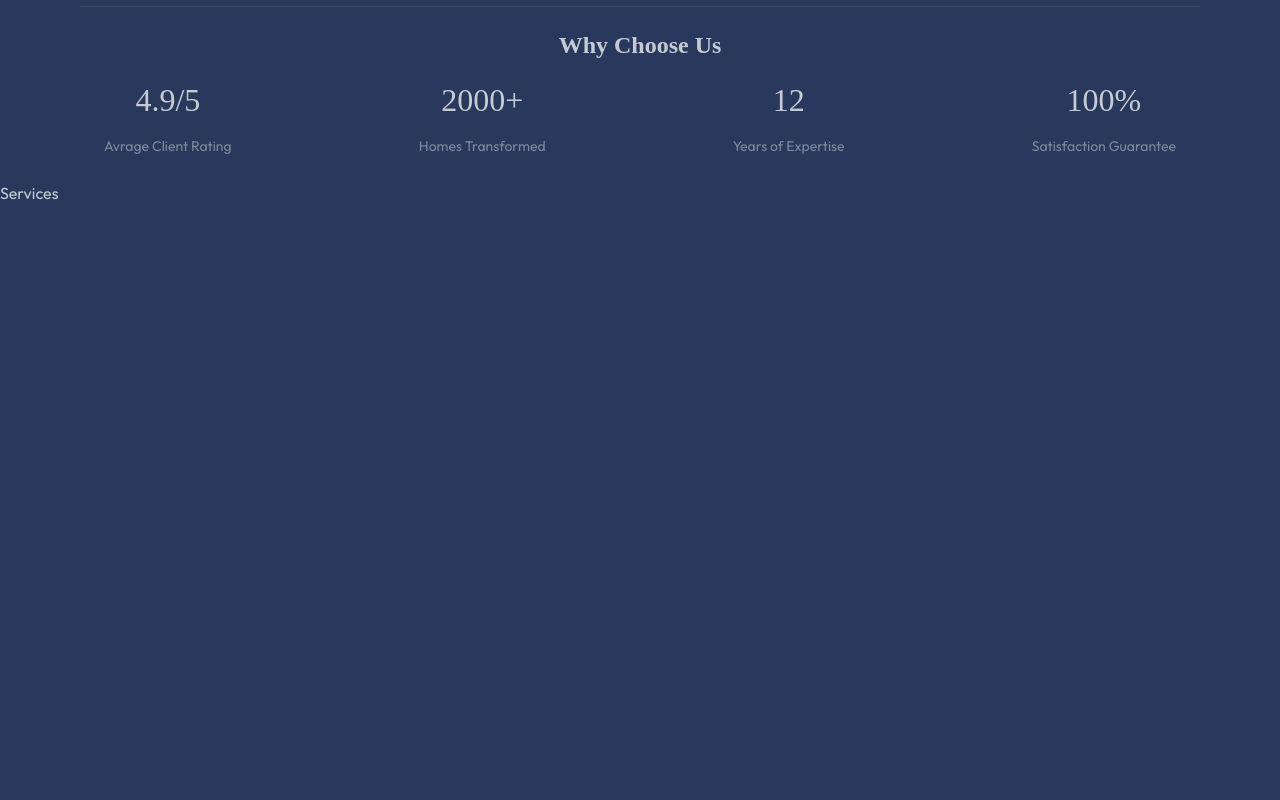
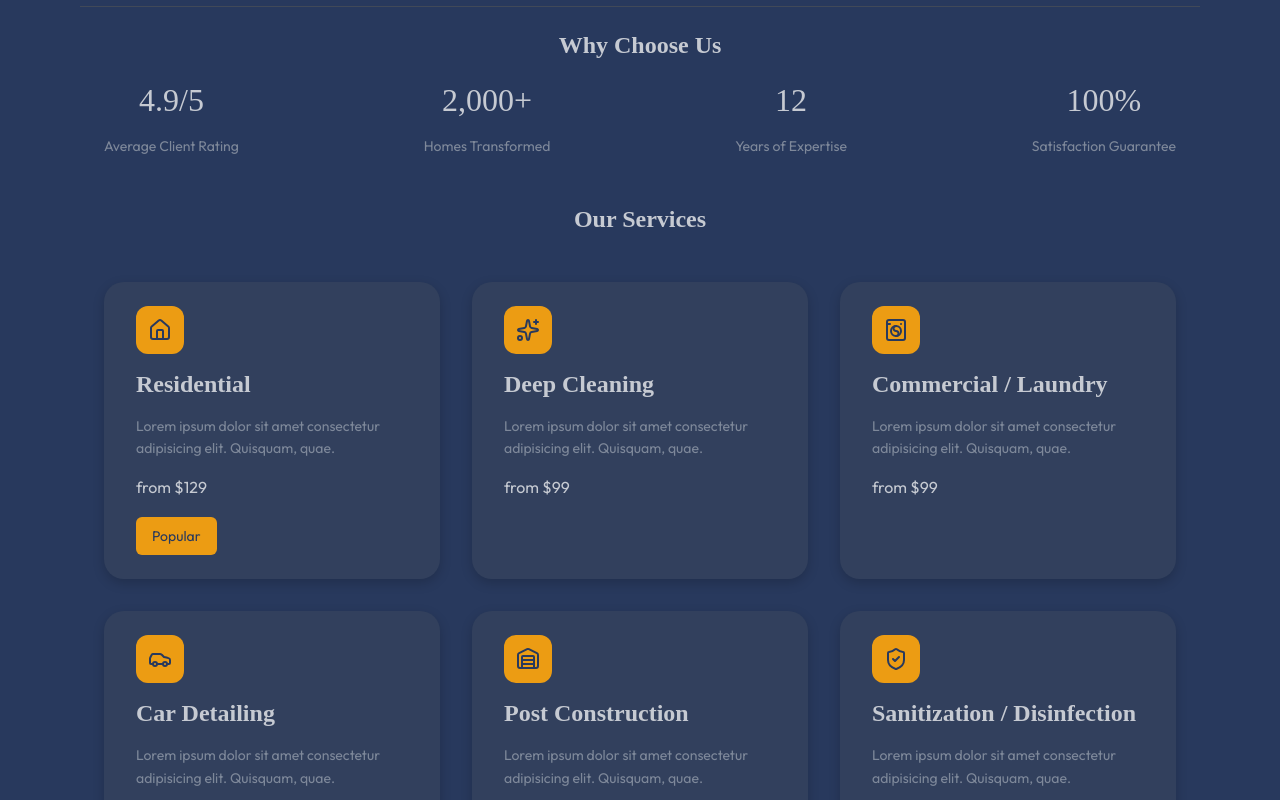
Before and after one commit to jkibura/cleaning-4, a React (Vite) app: page / in a window 1280 px wide. Shown: the part 820-1620 px from the top of the page. Built offline with nearby package versions, Linux system fonts and the light colour scheme.

Commit message:
Done with the Services section, for now.

```diff
--- a/src/components/sections/Services/Services.module.css
+++ b/src/components/sections/Services/Services.module.css
@@ -1,4 +1,74 @@
 
 .services {
-    height: 100vh;
+    display: flex;
+    flex-direction: column;
+    min-height: 100vh;
+    max-width: var(--container-max);
+    gap: var(--space-8);
+    padding: var(--container-pad);
+    margin: 0 auto;
 }
+
+.heading {
+    text-align: center;
+    font-family: var(--font-heading);
+    color: var(--color-text);
+    margin-bottom: var(--space-4);
+}
+
+.cards {
+    display: grid;
+    grid-template-columns: repeat(auto-fit, minmax(280px, 1fr));
+    gap: var(--space-8); /* or 6?*/
+}
+
+.service {
+    display: flex;
+    flex-direction: column;
+    background: var(--color-surface);
+    border-radius: var(--radius-lg);
+    box-shadow: var(--shadow-md);
+    padding: var(--space-6) var(--space-8);
+    transition: all var(--transition);
+    gap: var(--space-4);
+}
+
+.service:hover {
+    box-shadow: var(--shadow-lg);
+    transform: translateY(-2px);
+}
+
+.icon {
+    display: flex;
+    align-items: center;
+    justify-content: center;
+    width: var(--space-12);
+    /* width: 48px; */
+    height: var(--space-12);
+    /* height: 48px; */
+    border-radius: var(--radius-md);
+    background: var(--color-accent);
+    color: var(--color-bg);
+}
+
+.title {
+    font-family: var(--font-heading);
+    font-size: var(--fs-lg);
+    color: var(--color-text);
+}
+
+.description {
+    font-family: var(--font-sans);
+    font-size: var(--fs-sm);
+    color: var(--color-text-muted);
+}
+
+.popular {
+    font-family: var(--font-sans);
+    font-size: var(--fs-sm);
+    background: var(--color-accent);
+    color: var(--color-bg);
+    padding: var(--space-2) var(--space-4);
+    border-radius: var(--radius-sm);
+    align-self: start;
+}
--- a/src/components/sections/Services/Services.tsx
+++ b/src/components/sections/Services/Services.tsx
@@ -1,8 +1,27 @@
 import styles from './Services.module.css'
+import type { ServicesContent } from "../../../types/index";
 
-const Services = () => {
+export interface ServicesProps {
+    content: ServicesContent
+}
+
+const Services = ( { content }: ServicesProps) => {
   return (
-    <div className={styles.services}>Services</div>
+    <div className={styles.services}>
+        {content.heading && (<h2 className={styles.heading}>{content.heading}</h2>)}
+
+        <div className={styles.cards}>
+            {content.services.map(service => (
+                <div className={styles.service} key={service.id}>
+                    <div className={styles.icon}><service.icon /></div>
+                    <h3 className={styles.title}>{service.title}</h3>
+                    <p className={styles.description}>{service.description}</p>
+                    {service.price && (<p className={styles.price}>{service.price}</p>)}
+                    {service.popular && (<p className={styles.popular}>Popular</p>)}
+                </div>
+            ))}
+        </div>
+    </div>
   )
 }
 
--- a/src/components/sections/Trust/Trust.module.css
+++ b/src/components/sections/Trust/Trust.module.css
@@ -3,7 +3,7 @@
     display: flex;
     flex-direction: column;
     align-items: center;
-    width: var(--container-max);
+    max-width: var(--container-max);
     padding: var(--container-pad);
     margin: 0 auto;
     border-top: 1px solid var(--color-border);
--- a/src/data/siteContent.ts
+++ b/src/data/siteContent.ts
@@ -1,5 +1,6 @@
 import heroImg from '../assets/hero.png'
-import type { NavLinks, HeroContent, TrustBarContent } from '../types/index';
+import type { NavLinks, HeroContent, TrustBarContent, ServicesContent } from '../types/index';
+import { Home, Sparkles, WashingMachine, Car, Warehouse, ShieldCheck } from 'lucide-react';
 
 export const navLinks: NavLinks = {
     home: {
@@ -40,10 +41,10 @@ export const trustBarContent: TrustBarContent = {
     stats: [
         {
             value: '4.9/5',
-            label: 'Avrage Client Rating'
+            label: 'Average Client Rating'
         },
         {
-            value: '2000+',
+            value: '2,000+',
             label: 'Homes Transformed'
         },
         {
@@ -56,3 +57,52 @@ export const trustBarContent: TrustBarContent = {
         }
     ]
 }
+
+export const servicesContent: ServicesContent = {
+    heading: 'Our Services',
+    services: [
+        {
+            id: '1',
+            icon: Home,
+            title: 'Residential',
+            description: 'Lorem ipsum dolor sit amet consectetur adipisicing elit. Quisquam, quae.',
+            price: 'from $129',
+            popular: true
+        },
+        {
+            id: '2',
+            icon: Sparkles,
+            title: 'Deep Cleaning',
+            description: 'Lorem ipsum dolor sit amet consectetur adipisicing elit. Quisquam, quae.',
+            price: 'from $99'
+        },
+        {
+            id: '3',
+            icon: WashingMachine,
+            title: 'Commercial / Laundry',
+            description: 'Lorem ipsum dolor sit amet consectetur adipisicing elit. Quisquam, quae.',
+            price: 'from $99'
+        },
+        {
+            id: '4',
+            icon: Car,
+            title: 'Car Detailing',
+            description: 'Lorem ipsum dolor sit amet consectetur adipisicing elit. Quisquam, quae.',
+            price: 'from $99'
+        },
+        {
+            id: '5',
+            icon: Warehouse,
+            title: 'Post Construction',
+            description: 'Lorem ipsum dolor sit amet consectetur adipisicing elit. Quisquam, quae.',
+            price: 'from $99'
+        },
+        {
+            id: '6',
+            icon: ShieldCheck,
+            title: 'Sanitization / Disinfection',
+            description: 'Lorem ipsum dolor sit amet consectetur adipisicing elit. Quisquam, quae.',
+            price: 'from $99'
+        }
+    ]
+}
--- a/src/index.css
+++ b/src/index.css
@@ -58,9 +58,10 @@
   --radius-lg: 20px;
   --radius-full: 9999px;
 
-  /* --shadow-sm:
-  --shadow-md:
-  --shadow-lg: */
+  --shadow-sm: 0 1px 3px rgba(0, 0, 0, 0.24);
+  --shadow-md: 0 4px 12px rgba(0, 0, 0, 0.18);
+  --shadow-lg: 0 12px 32px rgba(0, 0, 0, 0.22);
+
 
   /* Transitions */
   --transition: 0.2s ease-in-out;
```
Also changed, not shown: src/types/index.ts (+19 -0 lines).
